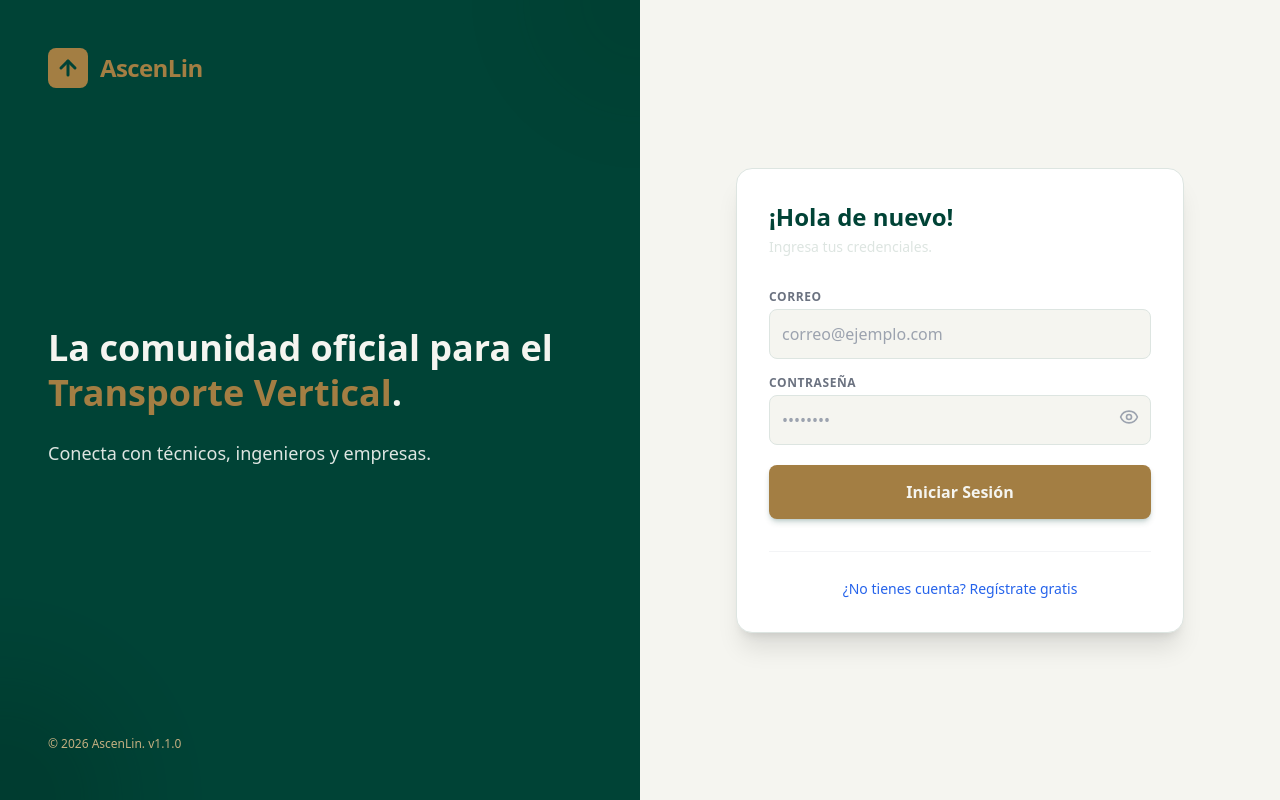
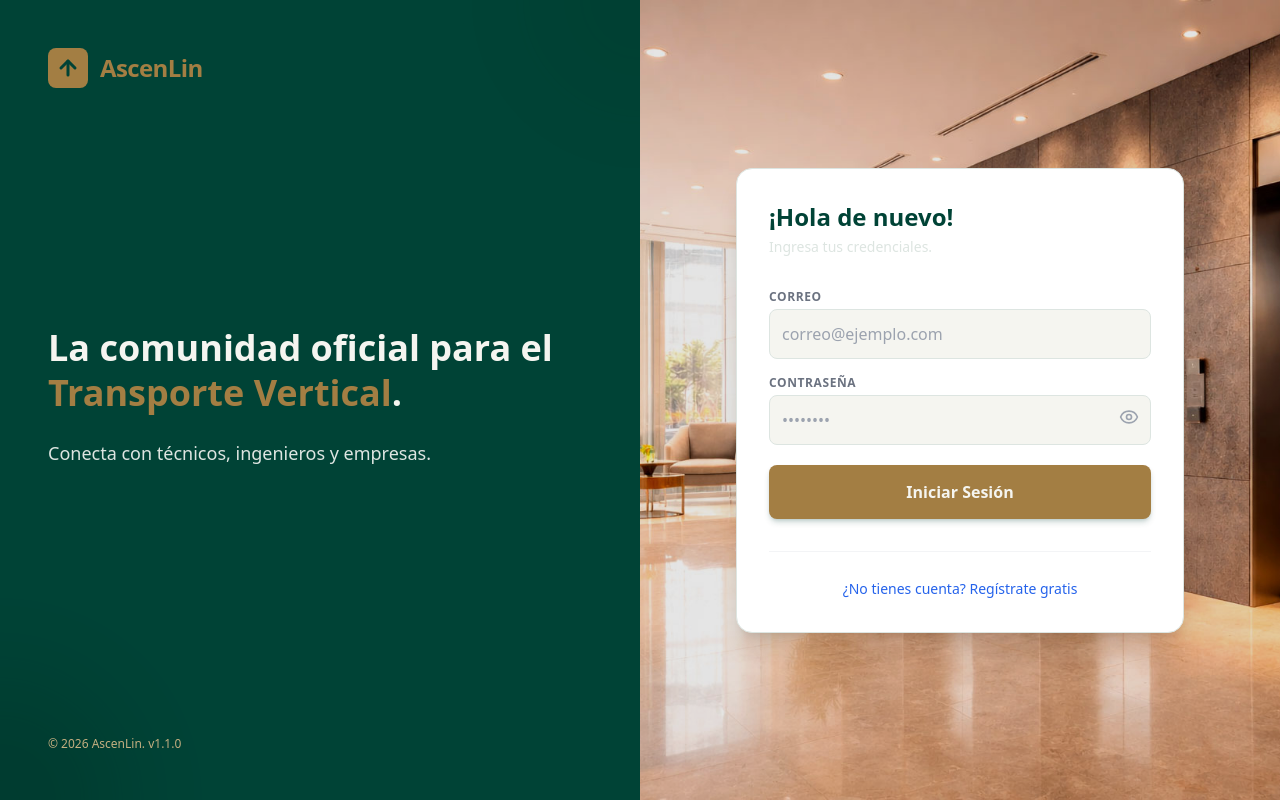
Before and after one commit to CeliaALMX/ElevIn, a React (Vite) app: page / in a window 1280 px wide. Built offline with nearby package versions, Linux system fonts and the light colour scheme; no server answers.

Commit message:
[UPD] Se actualiza el login, y se agrega una foto referente a elevadores

```diff
--- a/src/components/LoginScreen.jsx
+++ b/src/components/LoginScreen.jsx
@@ -2,6 +2,8 @@ import React, { useState } from 'react';
 import { ArrowUp, Loader2, Eye, EyeOff, Building2, User } from 'lucide-react';
 import Button from './ui/Button';
 import { supabase } from '../lib/supabase';
+// IMPORTANTE: Asegúrate de que la imagen esté en esta ruta
+import wallpaper from '../assets/wallpaper-Celia2.jpg';
 
 // Dominios bloqueados para empresas
 const PUBLIC_DOMAINS = ['gmail.com', 'hotmail.com', 'outlook.com', 'yahoo.com', 'live.com', 'icloud.com'];
@@ -109,7 +111,7 @@ const LoginScreen = () => {
         <input name="companyPhone" type="tel" placeholder="Teléfono" value={formData.companyPhone} onChange={handleChange} required={isCompany}
           className="w-full p-2 text-sm bg-white border border-gray-200 rounded outline-none focus:border-blue-500 transition-all" />
       </div>
-      <input name="address" type="text" placeholder="Dirección Fiscal" value={formData.address} onChange={handleChange} required={isCompany}
+      <input name="address" type="text" placeholder="RFC" value={formData.address} onChange={handleChange} required={isCompany}
           className="w-full p-2 text-sm bg-white border border-gray-200 rounded outline-none focus:border-blue-500 transition-all" />
       <input name="website" type="url" placeholder="Sitio Web (https://)" value={formData.website} onChange={handleChange}
           className="w-full p-2 text-sm bg-white border border-gray-200 rounded outline-none focus:border-blue-500 transition-all" />
@@ -119,7 +121,7 @@ const LoginScreen = () => {
   return (
     <div className="min-h-screen w-full flex bg-gray-50 dark:bg-slate-900 font-sans">
 
-      {/* PANEL IZQUIERDO */}
+      {/* PANEL IZQUIERDO (INTACTO) */}
       <div className="hidden lg:flex lg:w-1/2 bg-emerald-deep relative overflow-hidden flex-col justify-between p-12 text-ivory">
         <div className="absolute top-0 right-0 w-64 h-64 bg-gold-premium rounded-full mix-blend-multiply filter blur-3xl opacity-10 -translate-y-1/2 translate-x-1/2"></div>
         <div className="absolute bottom-0 left-0 w-64 h-64 bg-emerald-medium rounded-full mix-blend-multiply filter blur-3xl opacity-20 translate-y-1/2 -translate-x-1/2"></div>
@@ -136,9 +138,15 @@ const LoginScreen = () => {
         <div className="z-10 text-xs text-gold-champagne">© 2026 AscenLin. v1.1.0</div>
       </div>
 
-      {/* PANEL DERECHO */}
-      <div className="w-full lg:w-1/2 h-screen overflow-y-auto flex items-center justify-center p-6 bg-ivory dark:bg-emerald-deep">
-        <div className="w-full max-w-md bg-white dark:bg-emerald-medium p-8 rounded-2xl shadow-xl border border-softgray dark:border-emerald-dark my-8">
+      {/* PANEL DERECHO (CON IMAGEN DE FONDO) */}
+      <div
+        className="w-full lg:w-1/2 h-screen overflow-y-auto flex items-center justify-center p-6 bg-cover bg-center bg-no-repeat relative"
+        style={{ backgroundImage: `url(${wallpaper})` }}
+      >
+        {/* Capa opcional de superposición oscura para mejorar contraste si la imagen es muy clara (puedes ajustar opacity-10 a lo que gustes o quitarlo) */}
+        <div className="absolute inset-0 bg-black/10 pointer-events-none"></div>
+
+        <div className="w-full max-w-md bg-white dark:bg-emerald-medium p-8 rounded-2xl shadow-xl border border-softgray dark:border-emerald-dark my-8 relative z-10">
 
           <div className="mb-8">
             <h2 className="text-2xl font-bold text-emerald-deep dark:text-gold-premium">{isLogin ? '¡Hola de nuevo!' : 'Crea tu Cuenta'}</h2>
```
Also changed, not shown: src/assets/wallpaper-Celia.jpg (added), src/assets/wallpaper-Celia2.jpg (added).
